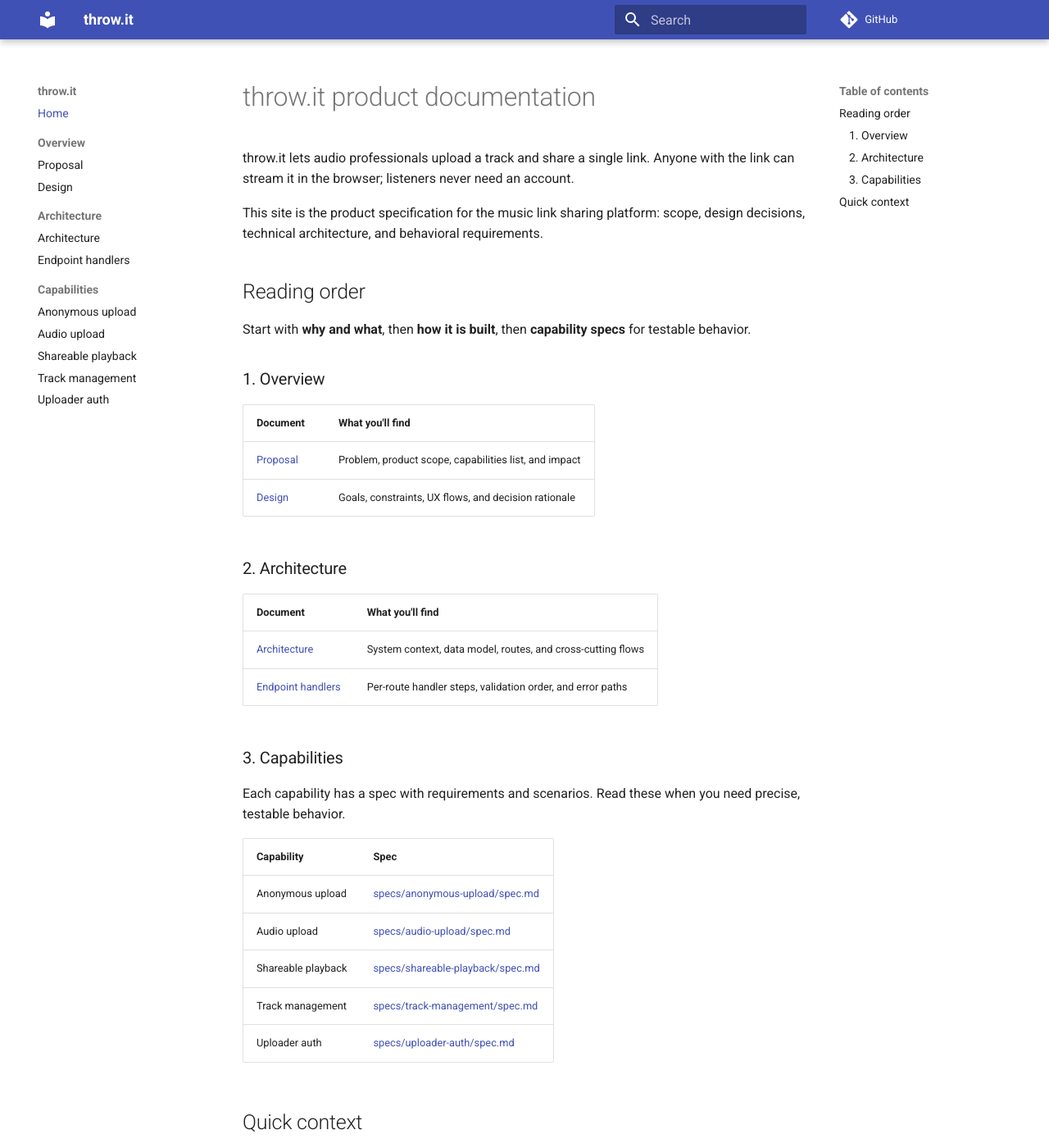
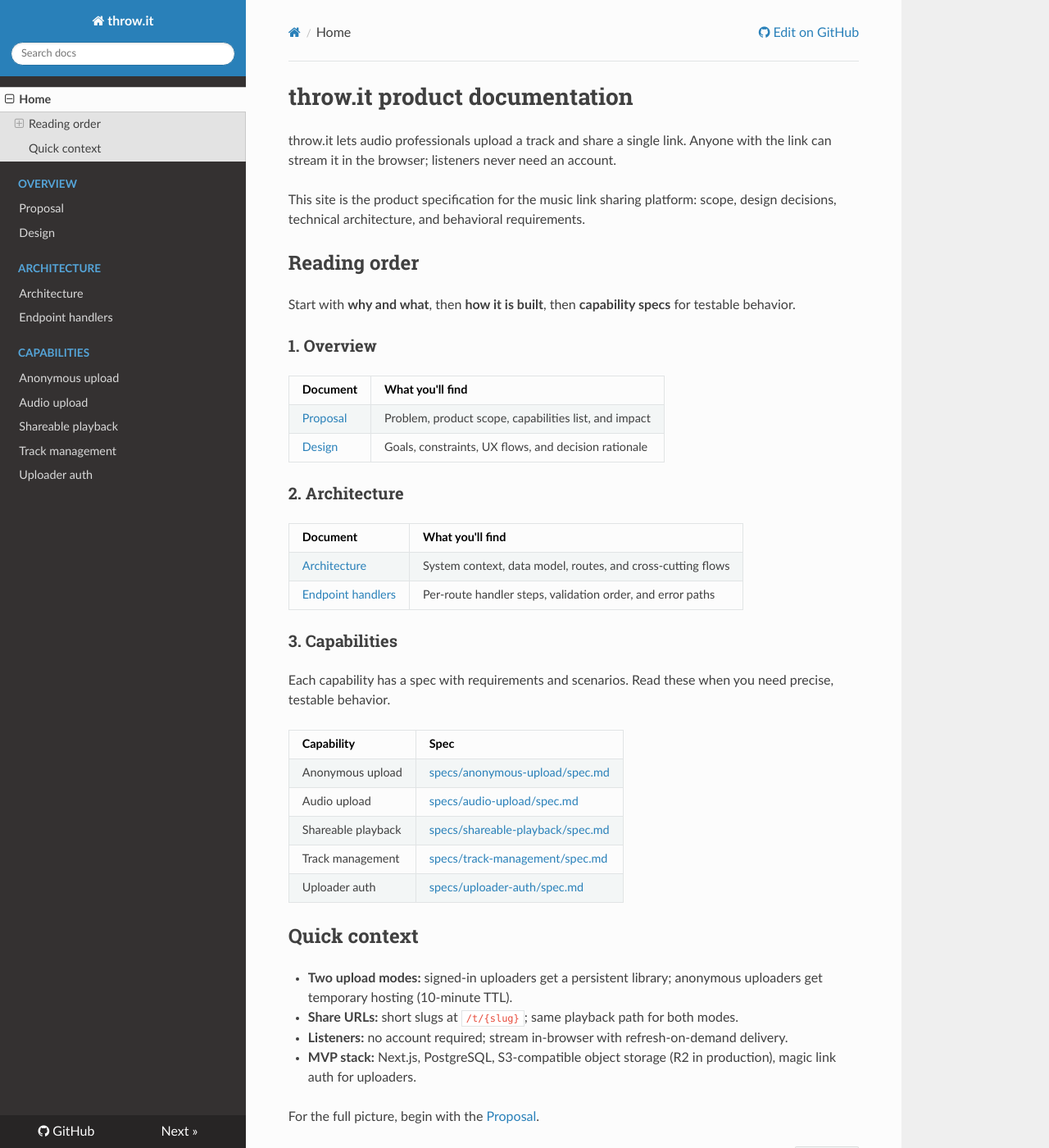
Before and after one commit to leanjunio/throw.it, an MkDocs documentation site: the page built from openspec/changes/music-link-sharing-platform/index.md, in a window 1280 px wide and 1400 px high. Shown: the whole window at 82% size. Built offline with MkDocs 1.6.1, drawn with Linux system fonts in a browser that asks for light colours; nearby versions of some CDN libraries; comment, search, counter and statistics services are not loaded; some of the changed text lies outside the part shown.

Commit message:
docs: update the docs theme

```diff
--- a/mkdocs.yml
+++ b/mkdocs.yml
@@ -5,10 +5,7 @@ repo_url: https://github.com/leanjunio/throw.it
 edit_uri: edit/main/openspec/changes/music-link-sharing-platform/
 
 theme:
-  name: material
-  features:
-    - content.code.copy
-    - navigation.sections
+  name: readthedocs
 
 markdown_extensions:
   - pymdownx.superfences:
--- a/requirements.txt
+++ b/requirements.txt
@@ -1 +1,2 @@
-mkdocs-material==9.6.12
+mkdocs==1.6.1
+pymdown-extensions==10.14.3
```
